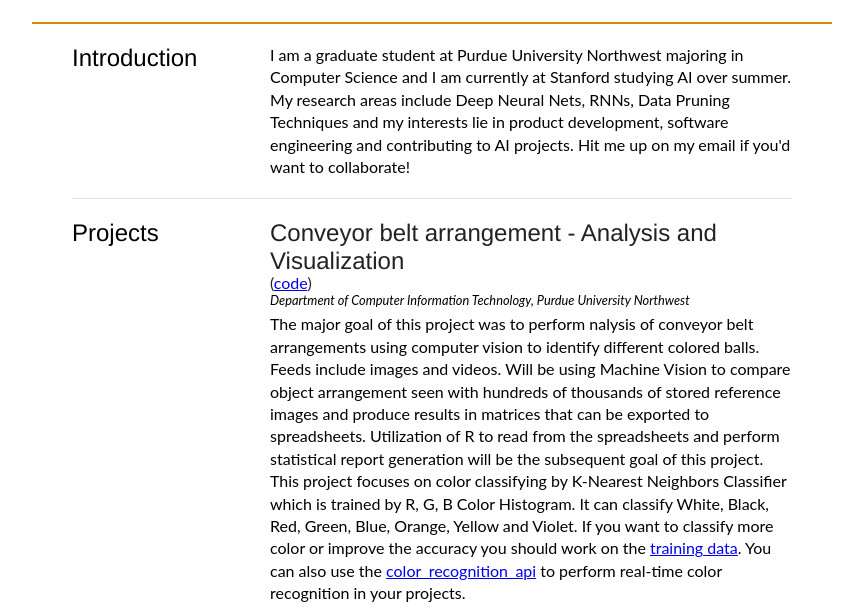
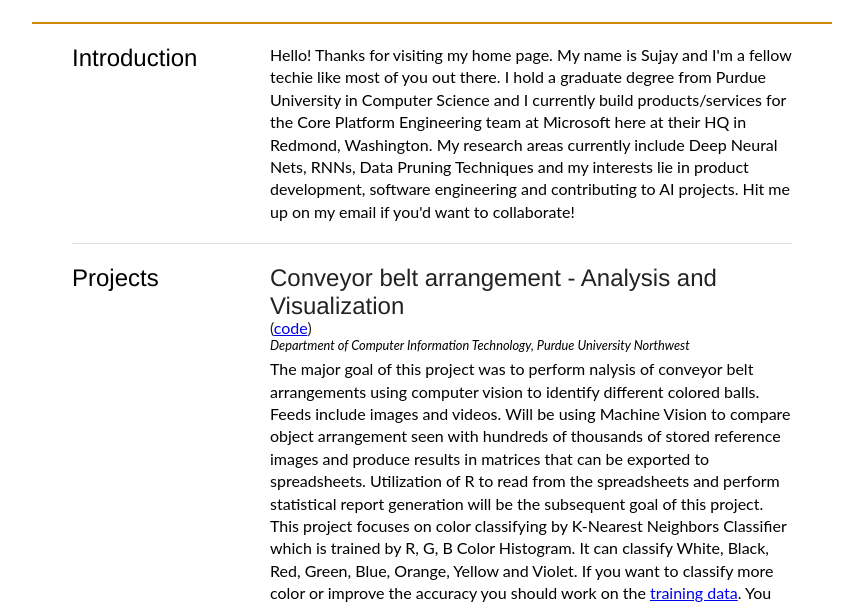
Before and after one commit to sujay-vittal/sujay-vittal.github.io, a plain HTML site: page index.html in a window 1280 px wide. Shown: the part 160-770 px from the top of the page, without its empty margins (208-1071 px from the left). Drawn offline with Linux system fonts and the light colour scheme.

Commit message:
Updated information

```diff
--- a/index.html
+++ b/index.html
@@ -47,7 +47,7 @@
 				</div>
 
 				<div class="sectionContent">
-					<p>I am a graduate student at Purdue University Northwest majoring in Computer Science and I am currently at Stanford studying AI over summer. My research areas include Deep Neural Nets, RNNs, Data Pruning Techniques and my interests lie in product development, software engineering and contributing to AI projects. Hit me up on my email if you'd want to collaborate!</p>
+					<p>Hello! Thanks for visiting my home page. My name is Sujay and I'm a fellow techie like most of you out there. I hold a graduate degree from Purdue University in Computer Science and I currently build products/services for the Core Platform Engineering team at Microsoft here at their HQ in Redmond, Washington. My research areas currently include Deep Neural Nets, RNNs, Data Pruning Techniques and my interests lie in product development, software engineering and contributing to AI projects. Hit me up on my email if you'd want to collaborate!</p>
 				</div>
 			</article>
 			<div class="clear"></div>
```
